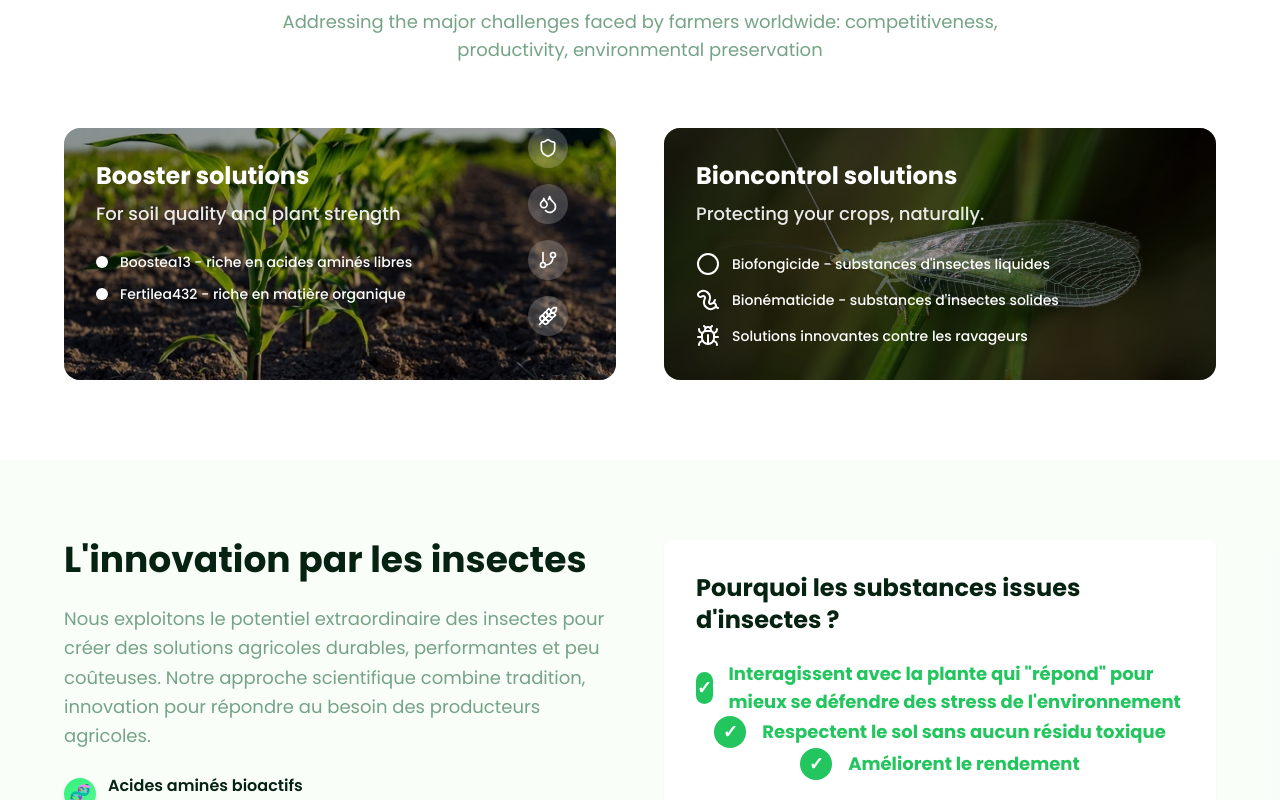
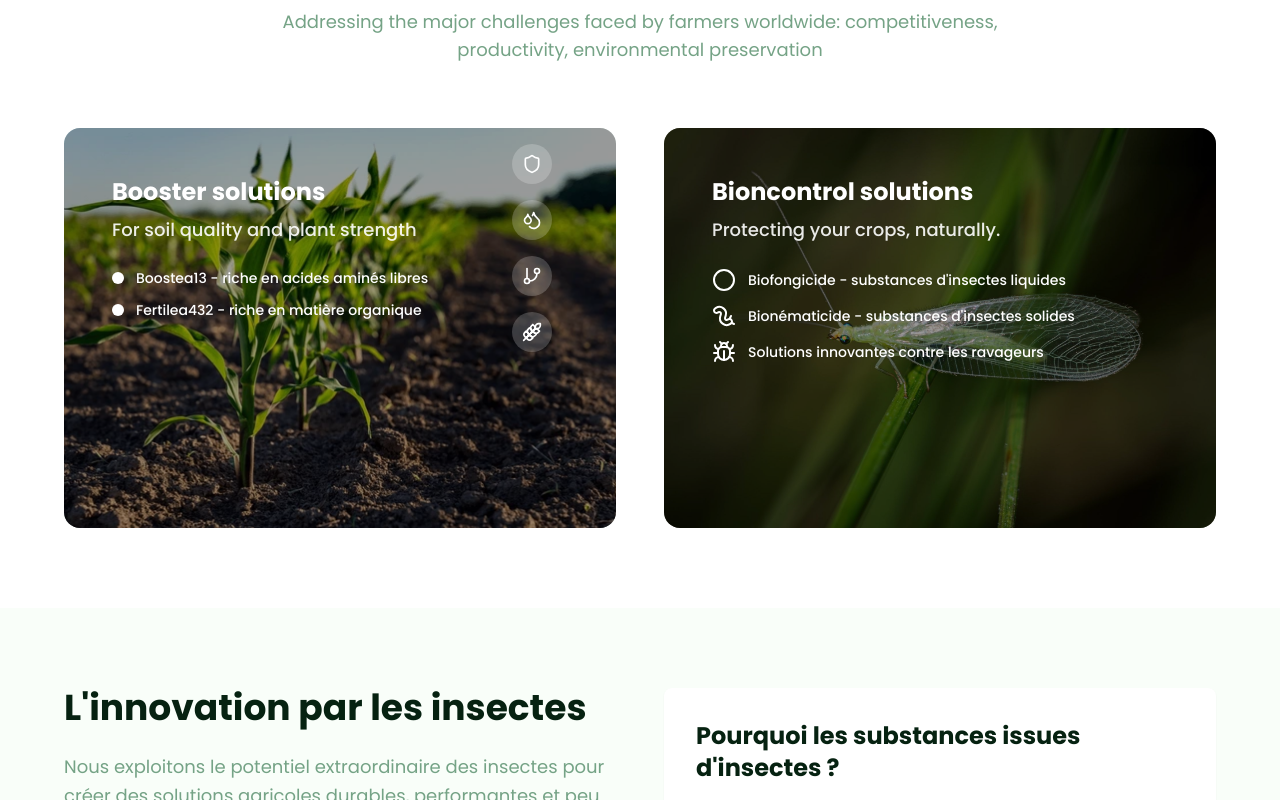
Before and after one commit to mcournutkeprea/keprea, a React (Vite) app: page / in a window 1280 px wide. Shown: the part 1480-2280 px from the top of the page. Built offline with nearby package versions, Linux system fonts and the light colour scheme.

Commit message:
Augmenter taille images
Augmente la taille des images de biocontrôle et booster de 2 cm.

```diff
--- a/src/components/Solutions.tsx
+++ b/src/components/Solutions.tsx
@@ -15,7 +15,7 @@ const Solutions = () => {
 
         <div className="grid grid-cols-1 lg:grid-cols-2 gap-12 max-w-6xl mx-auto">
           {/* Section Booster */}
-          <div className="relative overflow-hidden rounded-2xl bg-gradient-to-br from-primary/5 to-primary/10 p-8">
+          <div className="relative overflow-hidden rounded-2xl bg-gradient-to-br from-primary/5 to-primary/10 p-12 min-h-[400px]">
             <div className="relative z-10">
               <h3 className="text-2xl font-bold mb-2 text-white">Booster solutions</h3>
               <p className="text-lg font-medium text-white/90 mb-6">For soil quality and plant strength</p>
@@ -58,7 +58,7 @@ const Solutions = () => {
           </div>
 
           {/* Section Biocontrôle */}
-          <div className="relative overflow-hidden rounded-2xl bg-gradient-to-br from-secondary/5 to-secondary/10 p-8">
+          <div className="relative overflow-hidden rounded-2xl bg-gradient-to-br from-secondary/5 to-secondary/10 p-12 min-h-[400px]">
             <div className="relative z-10">
               <h3 className="text-2xl font-bold mb-2 text-white">Bioncontrol solutions</h3>
               <p className="text-lg font-medium text-white/90 mb-6">Protecting your crops, naturally.</p>
```
